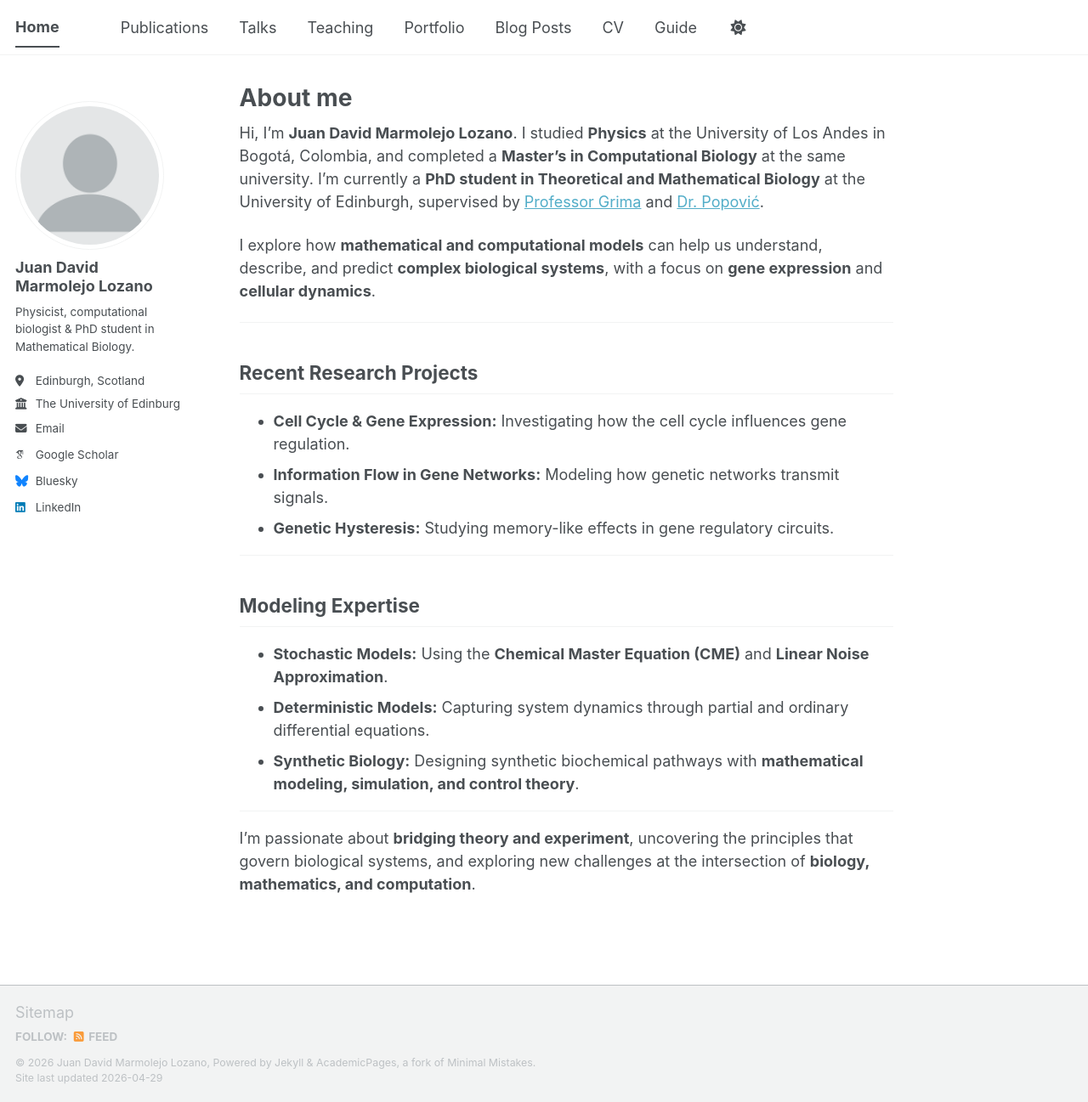
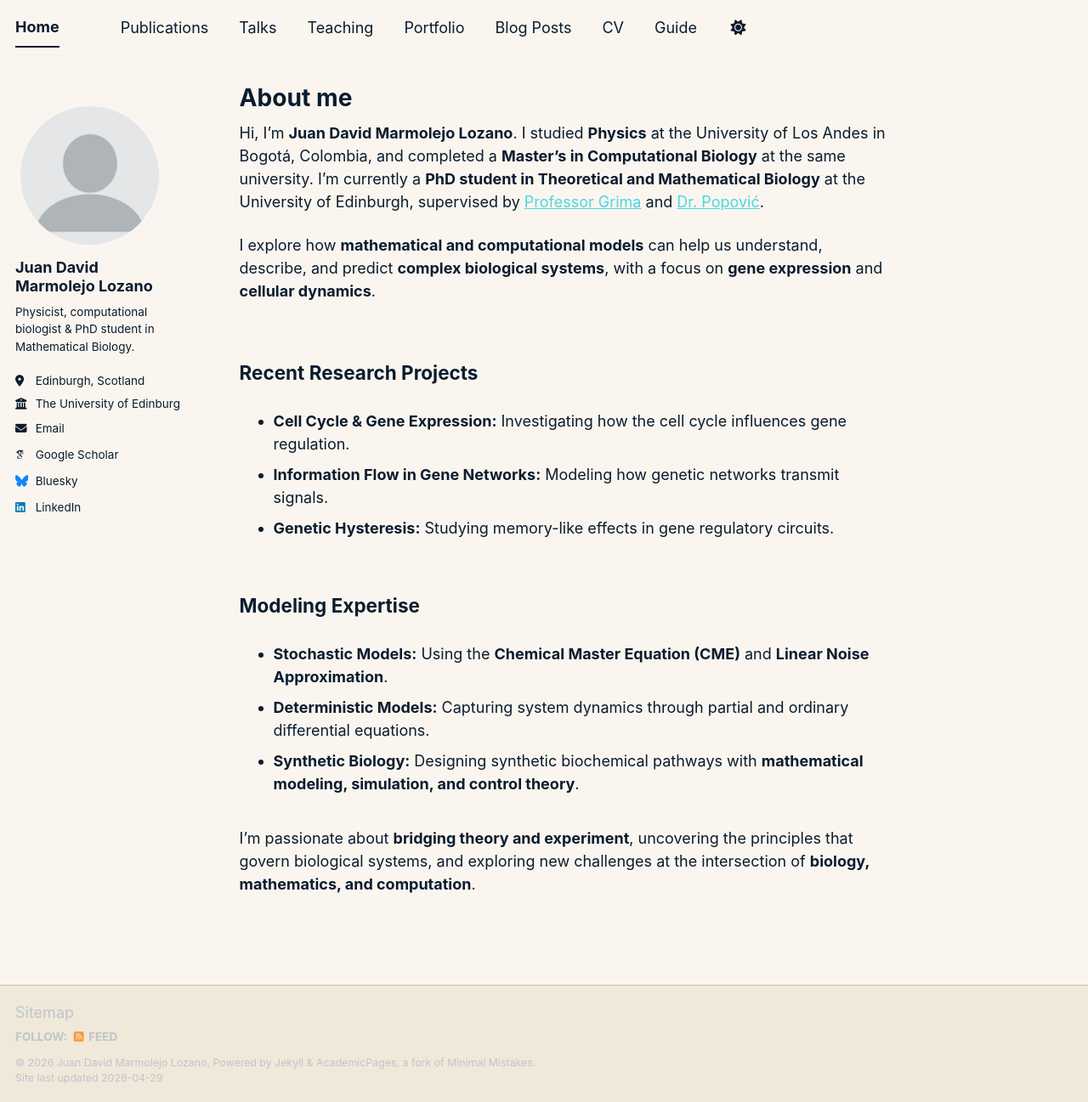
Before and after one commit to jdmarmolejo/jdmarmolejo.github.io, a Jekyll site: the page built from _pages/about.md, in a window 1280 px wide and 1297 px high. Shown: the whole window at 85% size. Built offline with Jekyll 4.4.1, drawn with Linux system fonts in a browser that asks for light colours; some web fonts are replaced; a script bundle is joined from its source files by our own code; library files that are not in the unit come from our copies.

Commit message:
Update _config.yml

```diff
--- a/_config.yml
+++ b/_config.yml
@@ -8,7 +8,7 @@
 
 # Basic Site Settings
 locale                   : "en-US"
-site_theme               : "default" # The available themes options are "default", "air", "sunrise", "mint", "dirt" and "contrast"
+site_theme               : "marmolejo" # The available themes options are "default", "air", "sunrise", "mint", "dirt" and "contrast"
 title                    : "Home"
 title_separator          : "-"
 name                     : &name "Juan David Marmolejo Lozano"
```
